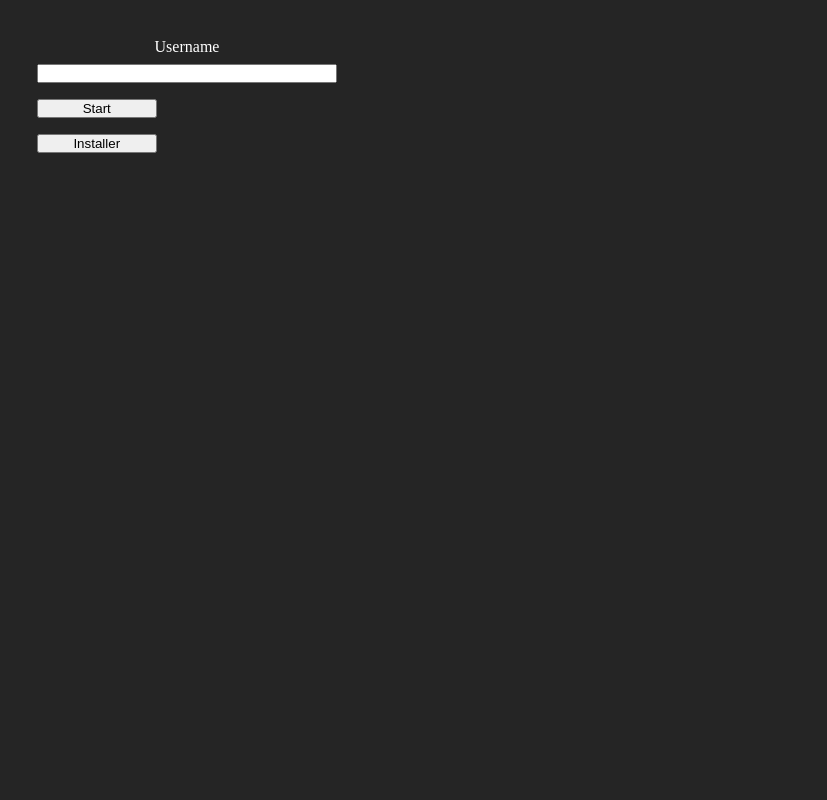
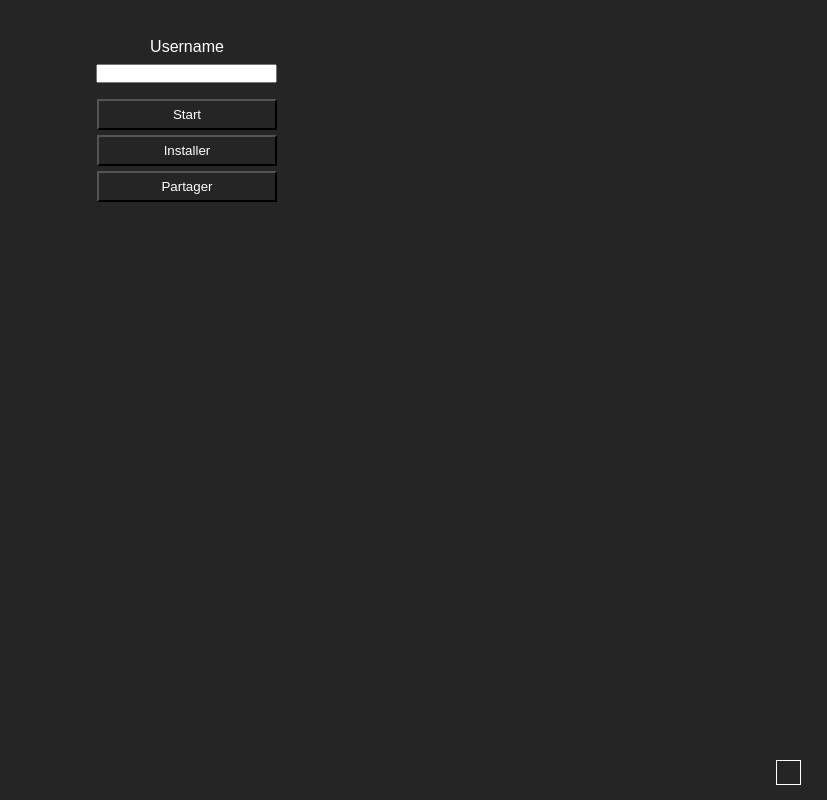
Before and after one commit to Zelie-C/aiming_divs, a React (Vite) app: page / in a window 1280 px wide. Shown: the whole page, without its empty margins (453-1280 px from the left). Built offline with nearby package versions, Linux system fonts and the light colour scheme.

Commit message:
ajouts plusieurs fonctionnalités

```diff
--- a/dev-dist/sw.js
+++ b/dev-dist/sw.js
@@ -82,7 +82,7 @@ define(['./workbox-b5f7729d'], (function (workbox) { 'use strict';
     "revision": "3ca0b8505b4bec776b69afdba2768812"
   }, {
     "url": "index.html",
-    "revision": "0.ntsh5p61k6o"
+    "revision": "0.vkvgoiqth2g"
   }], {});
   workbox.cleanupOutdatedCaches();
   workbox.registerRoute(new workbox.NavigationRoute(workbox.createHandlerBoundToURL("index.html"), {
--- a/src/App.tsx
+++ b/src/App.tsx
@@ -3,6 +3,7 @@ import Game from './routes/Game'
 import Home from './routes/Home'
 import End from './routes/End'
 import './style.css'
+
 
 const router = createBrowserRouter([
   {
@@ -21,6 +22,7 @@ const router = createBrowserRouter([
 
 function App() {
 
+
   return (
     <>
     <RouterProvider router={router}/>
--- /dev/null
+++ b/src/components/FullscreenButton.tsx
@@ -0,0 +1,12 @@
+const FullscreenButton = (props: {onClick: () => void}) => {
+
+
+
+    return (
+        <>
+            <div className="fullscreen-btn" onClick={() => props.onClick()}></div>
+        </>
+    )
+}
+
+export default FullscreenButton
--- a/src/game.css
+++ b/src/game.css
@@ -14,6 +14,11 @@ body {
   width: 100%;
   height: 100%;
 }
+.game-container {
+  height: 100%;
+  width: 100%;
+  margin: 25px;
+}
 
 .game {
   height: 100%;
@@ -22,7 +27,6 @@ body {
 
 .affichage-container {
   width: 100%;
-  margin: 2% 2% 2% 2%;
   display: flex;
   flex-direction: row;
   justify-content: end;
--- a/src/home.css
+++ b/src/home.css
@@ -7,7 +7,8 @@
 .home {
     display: flex;
     flex-direction: column;
-    width: 25%;
+    align-items: center;
+    width: 50%;
     gap: 1em;
 }
 
@@ -17,3 +18,19 @@
     text-align: center;
     gap: 0.5em;
 }
+
+.home-btn-container {
+    display: flex;
+    flex-direction: column;
+    align-items: center;
+    width: 100%;
+    gap: 0.3em;
+}
+
+.home-btn {
+    width: 30%;
+    background-color: #252525;
+    color: white;
+    padding: 1%;
+
+}
--- a/src/routes/End.tsx
+++ b/src/routes/End.tsx
@@ -1,6 +1,7 @@
 import { useEffect, useState } from "react"
 import { useNavigate, useParams } from "react-router-dom"
 import '../end.css'
+import FullscreenButton from "../components/FullscreenButton"
 
 const End = () => {
 
@@ -10,7 +11,9 @@ const End = () => {
 
   useEffect(() => {
     const times = localStorage.getItem(params.username!)!
-    setTimes(JSON.parse(times))
+    const parsedTimes = JSON.parse(times)
+    const sortedTimes = parsedTimes.sort((a: number, b: number) => a - b)
+    setTimes(sortedTimes)
   })
 
   const handleRestartClick = () => {
@@ -21,6 +24,10 @@ const End = () => {
   const handleEraseScores = () => {
     localStorage.removeItem(params.username!)
     navigate('/end/' + params.username)
+  }
+
+  const handleFullscreenClick = () => {
+
   }
 
   return (
@@ -36,11 +43,12 @@ const End = () => {
       <div className="best-scores">
         <h1>Meilleurs temps</h1>
         {times ? times.map(
-          (time) => (
-            <div className="best-time">{time}</div>
+          (time, index) => (
+            <div className="best-time">{index + 1} - {time}</div>
           )
         ) : <div>Aucun score enregistré</div>}
       </div>
+      <FullscreenButton onClick={() => handleFullscreenClick()}/>
     </div>
     </>
   )
--- a/src/routes/Game.tsx
+++ b/src/routes/Game.tsx
@@ -1,6 +1,7 @@
 import { useCallback, useEffect, useState } from 'react'
 import '../game.css'
 import { useNavigate, useParams } from 'react-router-dom'
+import FullscreenButton from '../components/FullscreenButton'
 
 const randomizeLeftPosition = () => {
   return Math.floor(Math.random() * 100)
@@ -12,7 +13,7 @@ const randomizeTopPosition = () => {
 
 
 
-const meowing = new Audio('public/assets/miaulement.mp3')
+const meowing = new Audio('assets/miaulement.mp3')
 
 const Game = () => {
 
@@ -69,6 +70,7 @@ const Game = () => {
       meowing.pause()
       meowing.currentTime = 0
       meowing.play()
+      window.navigator.vibrate(200)
     } else {
       const finalTime = (Date.now() - startTime) / 1000
       localStorage.setItem('time', JSON.stringify(finalTime))
@@ -81,15 +83,24 @@ const Game = () => {
       } else {
         setUserTimes([finalTime])
         localStorage.setItem(params.username!, JSON.stringify([finalTime]))
+
       }
-
+      setClickCounter(0)
+      // const redirectionInterval = setInterval(
+      //   () => {
           navigate('/end/' + params.username)
+      // }, 2000)
+      // return () => clearInterval(redirectionInterval)
     }
   }, [navigate, clickCounter,params.username, userTimes])
 
+  const handleFullscreenClick = () => {
+
+  }
 
   return (
     <>
+      <div className="game-container">
         <div className='affichage-container'>
           <div className="col">
             <div className="user">{params.username}</div>
@@ -101,6 +112,8 @@ const Game = () => {
         <div className="game">
           <div className='aim' onClick={handleDivClick} style={{top: `${topPosition}%`, left: `${leftPosition}%`}}></div>
         </div>
+        <FullscreenButton onClick={() => handleFullscreenClick()}/>
+      </div>
     </>
   )
 }
--- a/src/routes/Home.tsx
+++ b/src/routes/Home.tsx
@@ -1,20 +1,28 @@
 import { useNavigate } from "react-router-dom"
 import '../home.css'
 import React, { useCallback, useEffect, useState } from "react"
+import FullscreenButton from "../components/FullscreenButton"
 
 const Home = () => {
 
   const navigate = useNavigate()
   const [username, setUsername] = useState<string>("")
-  const [installPrompt, setInstallPrompt] = useState<BeforeInstallPromptEvent | null>(null)
+  const [installPrompt, setInstallPrompt] = useState<any>(null)
+  const [shareData, setShareDate] = useState({})
 
   useEffect(
     () => {
-
       window.addEventListener('beforeinstallprompt', (e) => {
         e.preventDefault;
         setInstallPrompt(e);
       })
+    }, [])
+
+  useEffect(
+    () => {
+      setShareDate(
+        {title: "Aiming divs",
+        url: "https://aiming-divs.vercel.app/"})
     }, [])
 
   const handleUsernameChange = useCallback((e: React.ChangeEvent<HTMLInputElement>) => {
@@ -25,16 +33,21 @@ const Home = () => {
     navigate('/game/' + username)
   }
 
-  const handleInstallButtonClick = useCallback(async() => {
+  const handleInstallButtonClick = useCallback(() => {
     if(!installPrompt) {
       return
     }
-    try {
-      await installPrompt.prompt()
-    } catch(error){
+    installPrompt.prompt()
 
-    }
   }, [])
+
+  const handleShareButtonClick = () => {
+    navigator.share(shareData)
+  }
+
+  const handleFullscreenClick = () => {
+
+  }
 
   return (
     <>
@@ -44,9 +57,13 @@ const Home = () => {
             <label htmlFor="username">Username</label>
             <input type="text" name="username" onChange={handleUsernameChange} required/>
           </div>
-          <button onClick={handleStartButtonClick}>Start</button>
-          <button onClick={handleInstallButtonClick}>Installer</button>
+          <div className="home-btn-container">
+            <button className='home-btn' onClick={handleStartButtonClick}>Start</button>
+            <button className='home-btn' onClick={handleInstallButtonClick}>Installer</button>
+            <button className='home-btn' onClick={handleShareButtonClick}>Partager</button>
+          </div>
         </div>
+        <FullscreenButton onClick={() => handleFullscreenClick()} />
       </div>
     </>
   )
--- a/src/style.css
+++ b/src/style.css
@@ -1,4 +1,15 @@
 body {
   background-color: #252525;
   color: white;
+  font-family: Arial, Helvetica, sans-serif;
 }
+
+.fullscreen-btn {
+  position: absolute;
+  top: 95%;
+  left: 96%;
+  border: 1px solid white;
+  background-color: #252525;
+  width: 25px;
+  height: 25px;
+}
```
Lines whose indentation alone changed are shown as unchanged.
